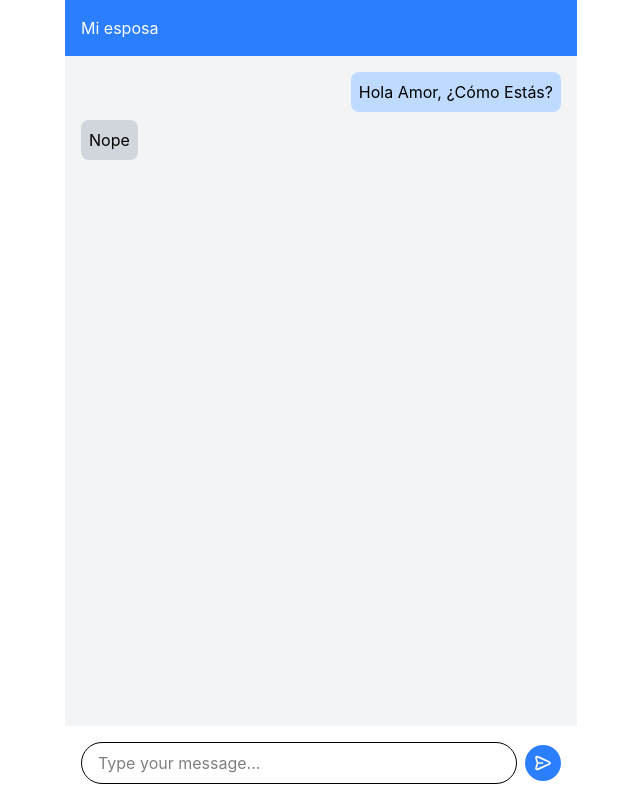
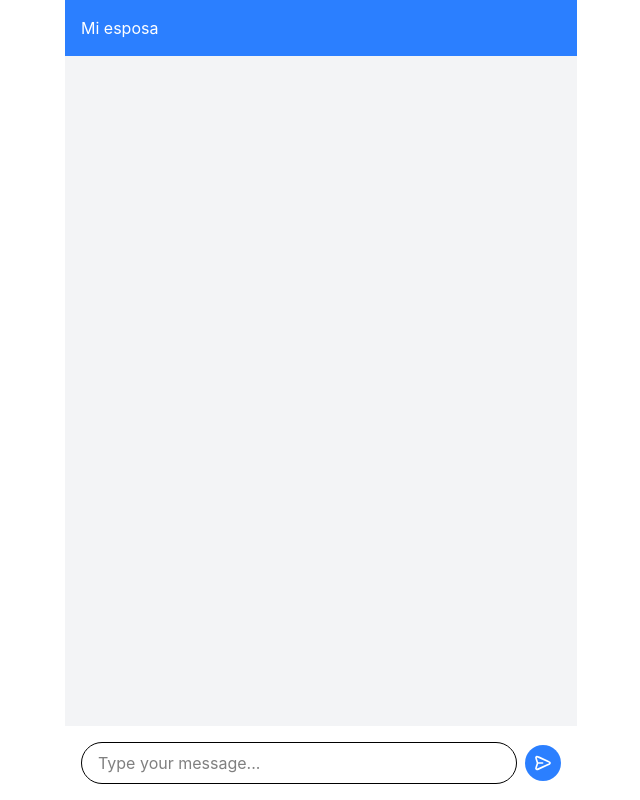
Before and after one commit to yebt/learn-vue-base-testing, a Vue app: page / in a window 1280 px wide. Shown: the whole page, without its empty margins (319-959 px from the left). Built offline with nearby package versions, Linux system fonts and the light colour scheme; the HTML template or start-up script is replaced by a standard one.

Commit message:
feat: abstract to composable

```diff
--- /dev/null
+++ b/src/composables/useChat.ts
@@ -0,0 +1,28 @@
+import type { ChatMessage } from '@/interfaces/chat-message.interface'
+import { ref } from 'vue'
+import { v4 as uuidv4 } from 'uuid'
+
+export const useChat = () => {
+  const messages = ref<ChatMessage[]>([
+    // { id: uuidv4(), text: 'Hola amor, ¿cómo estás?', isSentByUser: true },
+    // { id: uuidv4(), text: 'Nope', isSentByUser: false },
+  ])
+
+  const handleMessageSend = (messageText: string) => {
+    if (messageText.trim() === '') return
+    const newMessageToSave: ChatMessage = {
+      id: uuidv4(),
+      text: messageText,
+      isSentByUser: true,
+    }
+    messages.value.push(newMessageToSave)
+  }
+
+  return {
+    //props
+    messages,
+
+    // methods
+    handleMessageSend
+  }
+}
--- a/src/views/IndecisionsView.vue
+++ b/src/views/IndecisionsView.vue
@@ -1,24 +1,9 @@
 <script setup lang="ts">
 import ChatMessages from '@/components/chat/ChatMessages.vue'
-import type { ChatMessage } from '@/interfaces/chat-message.interface'
-import { ref } from 'vue'
-import { v4 as uuidv4 } from 'uuid'
 import MessageBox from '@/components/chat/MessageBox.vue'
+import { useChat } from '@/composables/useChat'
 
-const messages = ref<ChatMessage[]>([
-  { id: uuidv4(), text: 'Hola amor, ¿cómo estás?', isSentByUser: true },
-  { id: uuidv4(), text: 'Nope', isSentByUser: false},
-])
-
-const handleMessageSend = (messageText: string) => {
-  if (messageText.trim() === '') return
-  const newMessageToSave: ChatMessage = {
-    id: uuidv4(),
-    text: messageText,
-    isSentByUser: true,
-  }
-  messages.value.push(newMessageToSave)
-}
+const { messages, handleMessageSend } = useChat()
 </script>
 
 <!-- Fuente: https://tailwindcomponents.com/component/chat-layout -->
```
